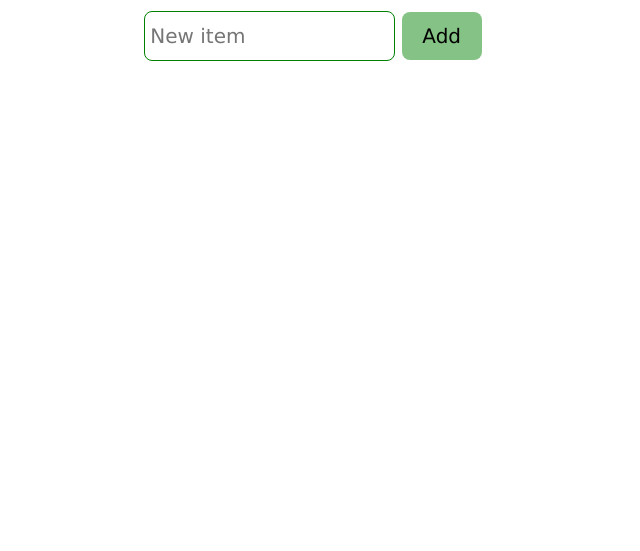
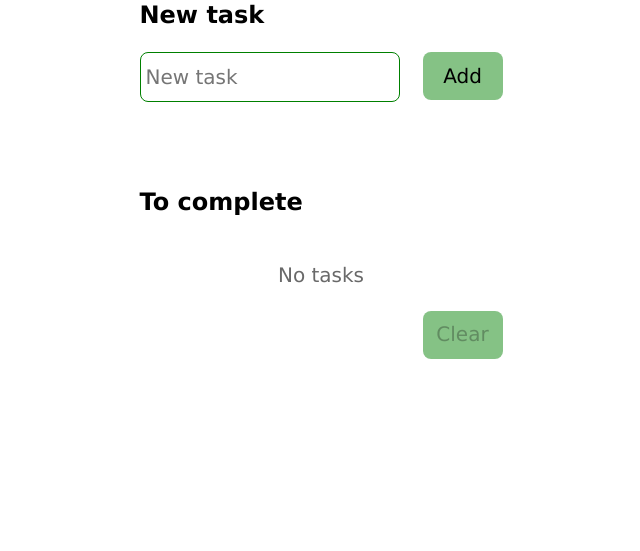
Before and after one commit to takaza-codes/week11, a plain HTML site: page index.html in a window 1280 px wide. Shown: the part 249-800 px from the top of the page, without its empty margins (327-967 px from the left). Drawn offline with Linux system fonts and the light colour scheme.

Commit message:
add html/js for new block

```diff
--- a/index.html
+++ b/index.html
@@ -1,21 +1,25 @@
 <!DOCTYPE html>
 <html lang="en">
-<head>
-    <meta charset="UTF-8">
-    <meta name="viewport" content="width=device-width, initial-scale=1.0">
-    <link rel="stylesheet" href="./normalize.css">
-    <link rel="stylesheet" href="./style.css">
+  <head>
+    <meta charset="UTF-8" />
+    <meta name="viewport" content="width=device-width, initial-scale=1.0" />
+    <link rel="stylesheet" href="./normalize.css" />
+    <link rel="stylesheet" href="./style.css" />
     <title>To-do list</title>
-</head>
-<body>
+  </head>
+  <body>
     <main>
-    <h1>to-do list</h1>
-    <div>
-        <input type="text" id="taskInput" placeholder="New item" />
+      <div class="list">
+        <h1>to-do list</h1>
+        <h2 class="firstSubtitle">New task</h2>
+        <input type="text" id="taskInput" placeholder="New task" />
         <button id="addButton">Add</button>
-    </div>
+        <h2 class="secondSubtitle">To complete</h2>
         <ul id="taskList"></ul>
+        <div id="noTasks">No tasks</div>
+        <button id="clearButton" disabled>Clear</button>
+      </div>
     </main>
     <script src="./main.js"></script>
-</body>
+  </body>
 </html>
--- a/main.js
+++ b/main.js
@@ -1,17 +1,24 @@
 const taskInput = document.getElementById('taskInput');
 const addButton = document.getElementById('addButton');
 const taskList = document.getElementById('taskList');
+const noTasksMsg = document.getElementById('noTasks');
+const clearButton = document.getElementById('clearButton');
 
 addButton.addEventListener('click', function () {
+    noTasksMsg.innerText = '';
+    clearButton.removeAttribute('disabled');
     const newElement = document.createElement('li');
-    newElement.textContent = taskInput.value;
+    newElement.innerHTML = `${taskInput.value} <input type="checkbox" id="taskCheck" name="taskCheck" unchecked />`;
     taskInput.value = '';
     taskList.append(newElement);
 });
 
 const list = document.getElementById('taskList');
+const taskCheckbox = document.getElementById('taskCheck');
 list.addEventListener('click', function (event) {
 	if (event.target.tagName === 'LI') {
 		event.target.classList.toggle('done');
+        taskCheckbox.removeAttribute('unchecked'); //cannot read properties of null
+        taskCheckbox.addAttribute('checked');
 	}
 });
--- a/style.css
+++ b/style.css
@@ -7,16 +7,40 @@ body {
 }
 
 main {
-    margin-top: 10rem;
+    margin-top: 8rem;
     display: flex;
     flex-flow: column nowrap;
     justify-items: center;
     align-items: center;
 }
 
+.list {
+    display: grid;
+    grid-template-columns: 75% 25%;
+    grid-template-rows: auto;
+    gap: 1rem;
+}
+
 h1 {
+    grid-column: 1 / 3;
+    grid-row: 1 / 2;
     text-transform: uppercase;
     color: rgb(42, 42, 42);
+}
+
+h2 {
+    margin: 7px 0;
+    font-size: 1.5rem;
+}
+
+.firstSubtitle {
+    grid-column: 1 / 3;
+    grid-row: 2 / 3;
+}
+
+.secondSubtitle {
+    padding-top: 4rem;
+    grid-column: 1 / 3;
 }
 
 input[type="text"] {
@@ -35,15 +59,30 @@ button {
     background-color: rgba(0, 128, 0, 0.477);
     border-radius: 8px;
     border: none;
-    cursor: pointer;
+    justify-self: right;
 }
 
-button:hover {
+button:hover:enabled {
+    cursor: pointer;
     color: white;
     background-color: cadetblue;
 }
 
+#noTasks {
+    padding: 0.5rem 0;
+    grid-column: 1 / 3;
+    justify-self: center;
+    color: rgb(105, 105, 105);
+}
+
+#clearButton {
+    grid-column: 1 / 3;
+    justify-self: right;
+}
+
 ul {
+    grid-column: 1 / 3;
+    margin: 0;
     list-style: circle;
 }
 
@@ -51,6 +90,7 @@ li {
     cursor: pointer;
 }
 
+
 .done {
     text-decoration: line-through;
     color: rgb(105, 105, 105);
```
